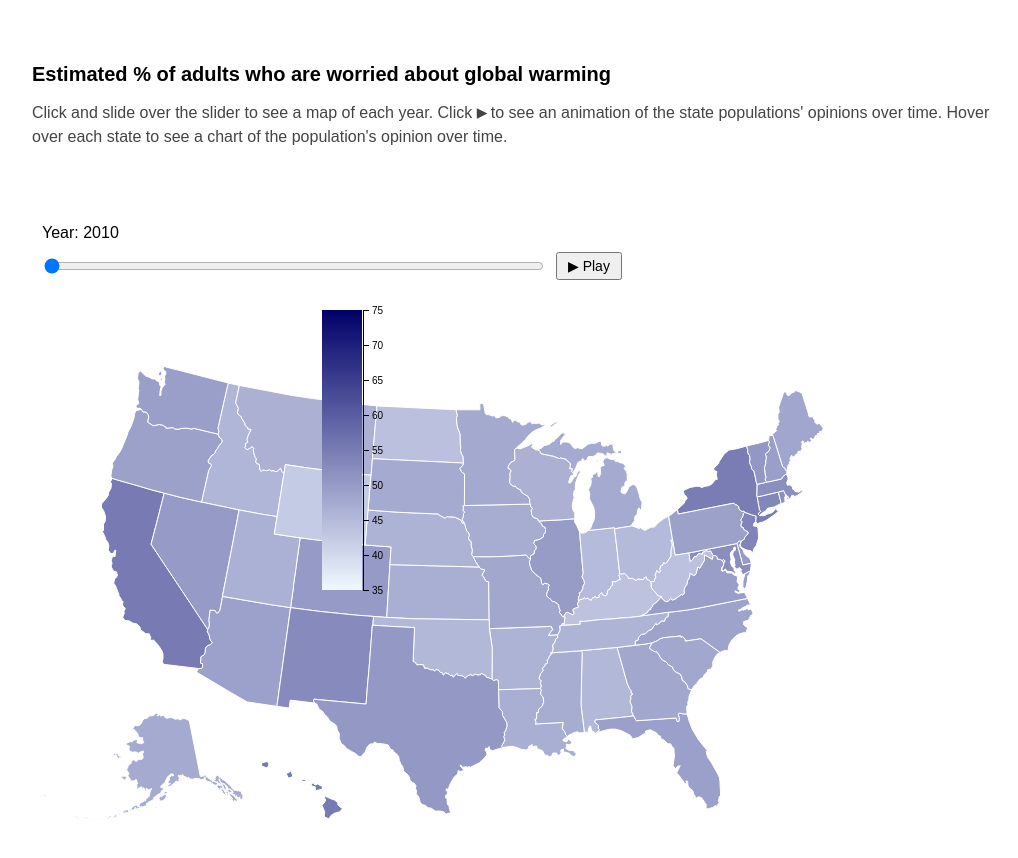
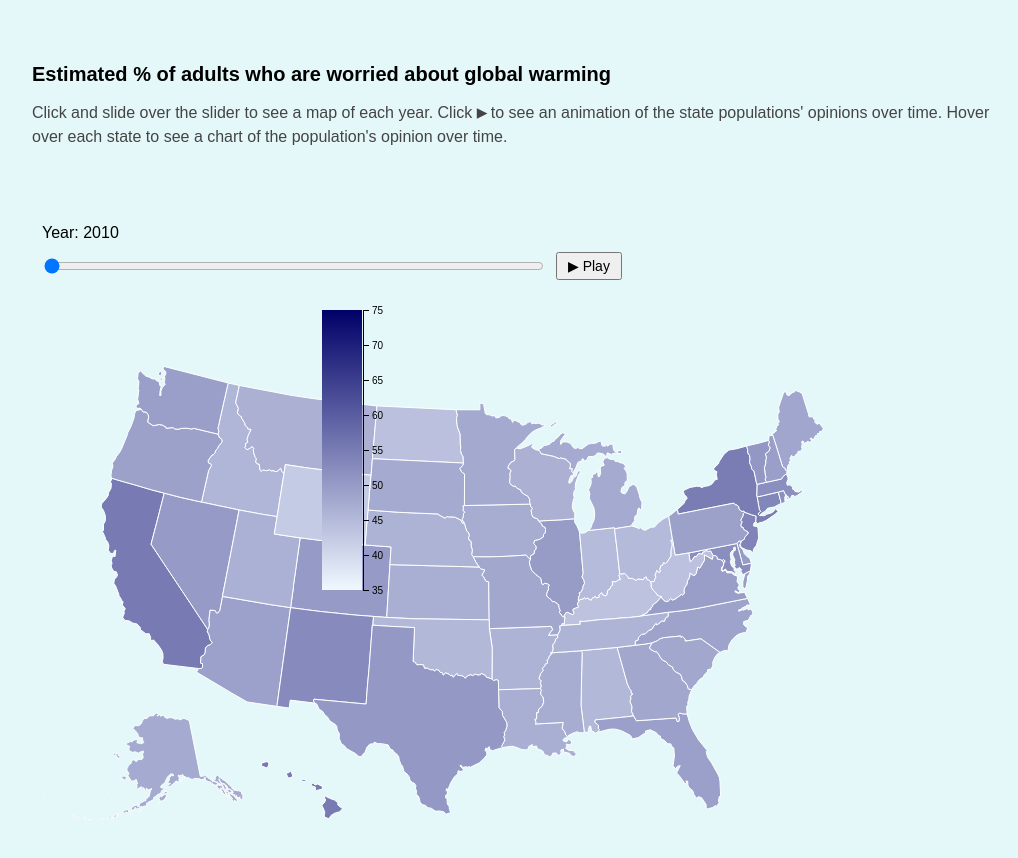
Before and after one commit to samtaylormooredm/Final-Project-CSC361, a plain HTML site: page index.html in a window 1280 px wide. Shown: the whole page, without its empty margins (18-1036 px from the left). Drawn offline with nearby package versions, Linux system fonts and the light colour scheme.

Commit message:
background color changed

```diff
--- a/styles.css
+++ b/styles.css
@@ -1,6 +1,6 @@
 body {
     font: 12px sans-serif;
-    background-color: #ffffff;
+    background-color: #e5f8f9;
     margin: 0;
   }
 
```
